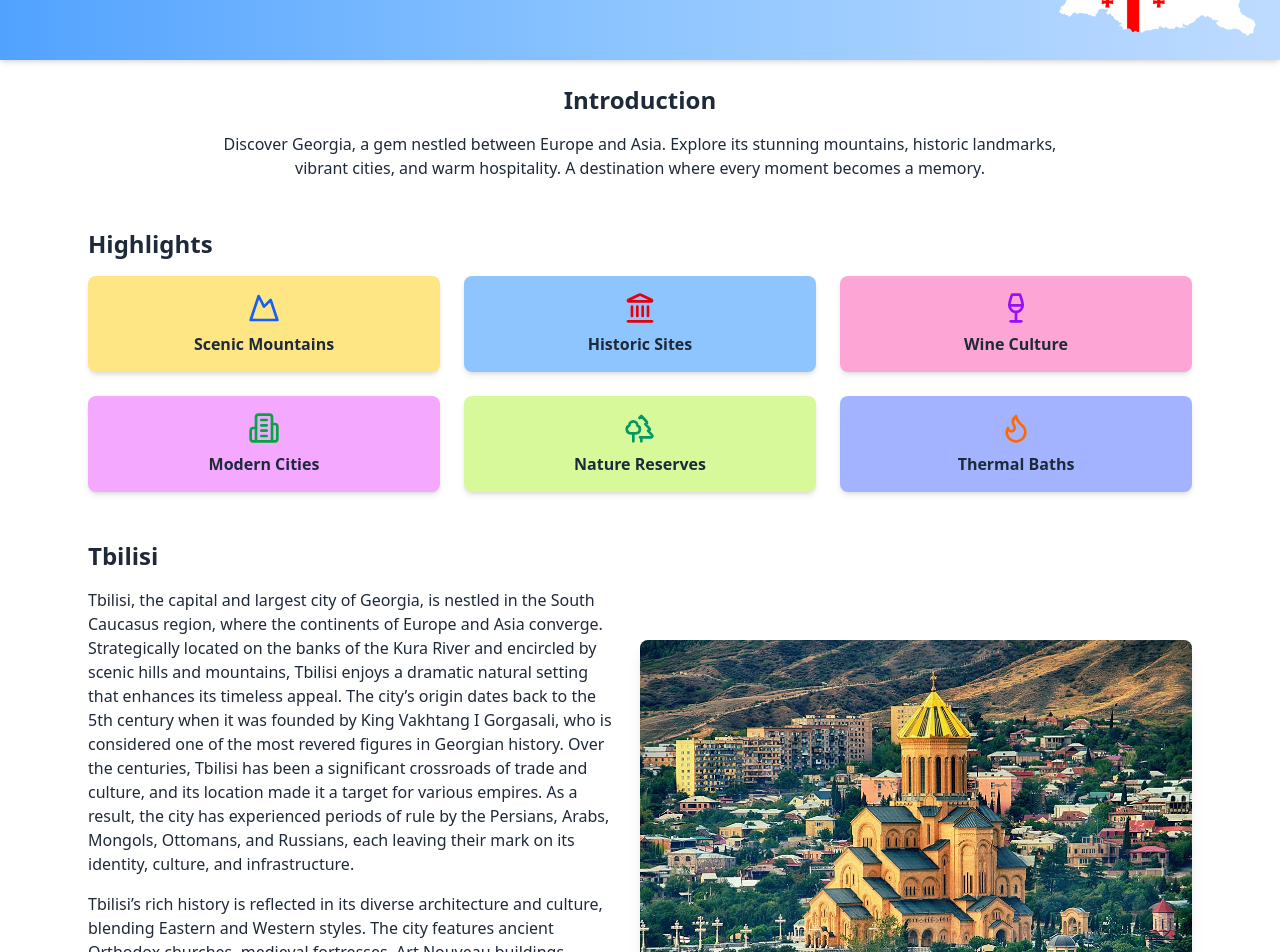
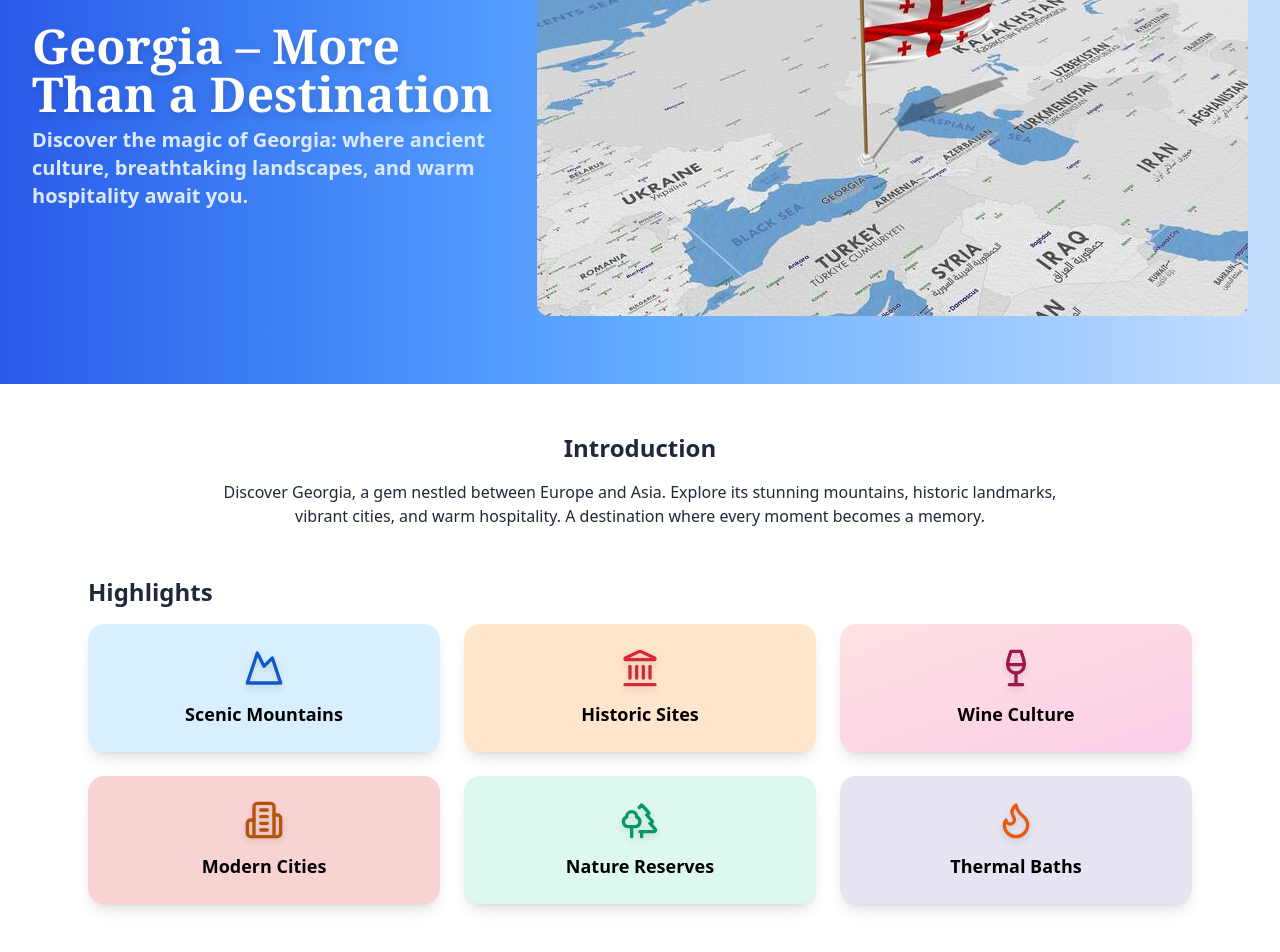
Before and after one commit to Eagleeye1811/mbbs-in-georgia, a React (Vite) app in the folder frontend/: page /AboutGeorgia in a window 1280 px wide. Shown: the part 180-1132 px from the top of the page. Built offline with nearby package versions, Linux system fonts and the light colour scheme.

Commit message:
edited about georgia page

```diff
--- a/frontend/src/pages/AboutGeorgia.jsx
+++ b/frontend/src/pages/AboutGeorgia.jsx
@@ -10,7 +10,7 @@ import {
 } from "lucide-react";
 
 
-import flag from "../assets/flagg.png"
+import flag from "../assets/flag2.jpg"
 import khinkali from "../assets/khinkali.jpg"
 import khachapuri from "../assets/khachapuri.webp";
 import lobio from "../assets/lobio.webp";
@@ -28,13 +28,25 @@ const AboutGeorgia = () => {
   return (
     <div className="bg-white text-gray-800 font-sans">
       {/* Header */}
-      <header className="bg-gradient-to-r from-blue-400 via-blue-300 to-blue-200 p-6 shadow-md flex justify-between items-center">
-        <h1 className="text-3xl font-bold font-serif">EXPLORE GEORGIA</h1>
-        <img
-          src={flag}
-          alt="Georgia Flag"
-          className="h-32 w-64"
-        />
+      <header className="relative overflow-hidden p-0 mb-6 min-h-[500px]">
+        {/* Decorative background */}
+        <div className="absolute inset-0 bg-gradient-to-r from-blue-700 via-blue-400 to-blue-200 opacity-90 z-0" />
+        {/* Content */}
+        <div className="relative z-20 flex flex-col md:flex-row items-center justify-between px-8 py-8">
+          <div className="text-left">
+            <h1 className="text-4xl md:text-5xl font-extrabold font-serif text-white drop-shadow-lg mb-2 animate-fade-in-down">
+              Georgia <span className="text-white">–</span> More Than a Destination
+            </h1>
+            <p className="text-lg md:text-xl text-blue-100 max-w-xl animate-fade-in-up font-bold">
+              Discover the magic of Georgia: where ancient culture, breathtaking landscapes, and warm hospitality await you.
+            </p>
+          </div>
+          <img
+            src={flag}
+            alt="Georgia Flag"
+            className="h-44 w-88 md:h-100 md:w-200 rounded-xl border-4 border-none ml-0 md:ml-8 mt-6 md:mt-0 animate-fade-in"
+          />
+        </div>
       </header>
 
       {/* Introduction */}
@@ -51,30 +63,36 @@ const AboutGeorgia = () => {
       <section className="p-6 max-w-6xl mx-auto">
         <h2 className="text-2xl font-semibold mb-4">Highlights</h2>
         <div className="grid grid-cols-2 md:grid-cols-3 gap-6 font-bold">
-          <div className="bg-amber-200 shadow-md p-4 rounded-lg flex flex-col items-center text-center hover:scale-105 transition-transform duration-200">
-            <Mountain className="w-8 h-8 text-blue-600 mb-2" />
-            <p>Scenic Mountains</p>
+          <div className="bg-[#D8EFFF] text-[#000000] shadow-lg  p-6 rounded-2xl flex flex-col items-center text-center hover:scale-105 hover: transition-all duration-300 ease-in-out cursor-pointer">
+            <Mountain className="w-10 h-10 text-[#0A58CA] mb-3 drop-shadow-md" />
+            <p className="font-semibold text-lg">Scenic Mountains</p>
           </div>
-          <div className="bg-blue-300 shadow-md p-4 rounded-lg flex flex-col items-center text-center hover:scale-105 transition-transform duration-200">
-            <Landmark className="w-8 h-8 text-red-600 mb-2" />
-            <p>Historic Sites</p>
+
+          <div className="bg-[#FFE5CC] text-[#000000] shadow-lg  p-6 rounded-2xl flex flex-col items-center text-center hover:scale-105 hover: transition-all duration-300 ease-in-out cursor-pointer">
+            <Landmark className="w-10 h-10 text-[#D72638] mb-3 drop-shadow-md" />
+            <p className="font-semibold text-lg">Historic Sites</p>
           </div>
-          <div className="bg-pink-300 shadow-md p-4 rounded-lg flex flex-col items-center text-center hover:scale-105 transition-transform duration-200">
-            <Wine className="w-8 h-8 text-purple-600 mb-2" />
-            <p>Wine Culture</p>
+
+          <div className="bg-gradient-to-br from-red-100 to-pink-200 text-[#000000] shadow-lg  p-6 rounded-2xl flex flex-col items-center text-center hover:scale-105 hover: transition-all duration-300 ease-in-out cursor-pointer">
+            <Wine className="w-10 h-10 text-[#9D174D] mb-3 drop-shadow-md" />
+            <p className="font-semibold text-lg">Wine Culture</p>
           </div>
-          <div className="bg-fuchsia-300 shadow-md p-4 rounded-lg flex flex-col items-center text-center hover:scale-105 transition-transform duration-200">
-            <Building2 className="w-8 h-8 text-green-600 mb-2" />
-            <p>Modern Cities</p>
+
+          <div className="bg-[#F9D3D3] text-[#000000] shadow-lg  p-6 rounded-2xl flex flex-col items-center text-center hover:scale-105 hover: transition-all duration-300 ease-in-out cursor-pointer">
+            <Building2 className="w-10 h-10 text-[#B45309] mb-3 drop-shadow-md" />
+            <p className="font-semibold text-lg">Modern Cities</p>
           </div>
-          <div className="bg-lime-200 shadow-md p-4 rounded-lg flex flex-col items-center text-center hover:scale-105 transition-transform duration-200">
-            <Trees className="w-8 h-8 text-emerald-600 mb-2" />
-            <p>Nature Reserves</p>
+
+          <div className="bg-[#ddf9ef] text-[#000000] shadow-lg  p-6 rounded-2xl flex flex-col items-center text-center hover:scale-105 hover: transition-all duration-300 ease-in-out cursor-pointer">
+            <Trees className="w-10 h-10 text-[#059669] mb-3 drop-shadow-md" />
+            <p className="font-semibold text-lg">Nature Reserves</p>
           </div>
-          <div className="bg-indigo-300 shadow-md p-4 rounded-lg flex flex-col items-center text-center hover:scale-105 transition-transform duration-200">
-            <Flame className="w-8 h-8 text-orange-500 mb-2" />
-            <p>Thermal Baths</p>
+
+          <div className="bg-[#E7E4F2] text-[#000000] shadow-lg p-6 rounded-2xl flex flex-col items-center text-center hover:scale-105 hover: transition-all duration-300 ease-in-out cursor-pointer">
+            <Flame className="w-10 h-10 text-[#EA580C] mb-3 drop-shadow-md" />
+            <p className="font-semibold text-lg">Thermal Baths</p>
           </div>
+
         </div>
       </section>
 
@@ -87,7 +105,7 @@ const AboutGeorgia = () => {
               Tbilisi, the capital and largest city of Georgia, is nestled in the South Caucasus region, where the continents of Europe and Asia converge. Strategically located on the banks of the Kura River and encircled by scenic hills and mountains, Tbilisi enjoys a dramatic natural setting that enhances its timeless appeal. The city’s origin dates back to the 5th century when it was founded by King Vakhtang I Gorgasali, who is considered one of the most revered figures in Georgian history. Over the centuries, Tbilisi has been a significant crossroads of trade and culture, and its location made it a target for various empires. As a result, the city has experienced periods of rule by the Persians, Arabs, Mongols, Ottomans, and Russians, each leaving their mark on its identity, culture, and infrastructure.
             </p>
             <p className="mt-4">
-              Tbilisi’s rich history is reflected in its diverse architecture and culture, blending Eastern and Western styles. The city features ancient Orthodox churches, medieval fortresses, Art Nouveau buildings, Soviet-era blocks, and modern landmarks like the Bridge of Peace. Its Old Town, with narrow streets, colorful balconies, and historic sulphur baths, highlights the city's mix of tradition and innovation, showcasing Tbilisi’s unique charm and resilience.
+              Tbilisi’s rich history is reflected in its diverse architecture and culture, blending Eastern and Western styles. The city features ancient Orthodox churches, medieval fortresses, Art Nouveau buildings, Soviet-era blocks, and modern landmarks like the Bridge of Peace.
             </p>
           </div>
           <img
@@ -99,7 +117,7 @@ const AboutGeorgia = () => {
           />
         </div>
         <p className="mt-4">
-          Today, Tbilisi stands as a vibrant cultural hub and cosmopolitan center in the region. It is home to numerous theaters, art galleries, museums, and cultural festivals that celebrate both its national heritage and its global connections. The city's nightlife is lively and diverse, with a mix of traditional Georgian taverns and trendy clubs that cater to a growing international audience. Food and wine are integral to the city’s identity—Georgian cuisine is known for its bold flavors and warm hospitality, while the country’s wine tradition is among the oldest in the world.
+          Today, Tbilisi stands as a vibrant cultural hub and cosmopolitan center in the region. It is home to numerous theaters, art galleries, museums, and cultural festivals that celebrate both its national heritage and its global connections. The city's nightlife is lively and diverse, with a mix of traditional Georgian taverns and trendy clubs that cater to a growing international audience. Food and wine are integral to the city’s identity—Georgian cuisine is known for its bold flavors and warm hospitality, while the country’s wine tradition is among the oldest in the world. Its Old Town, with narrow streets, colorful balconies, and historic sulphur baths, highlights the city's mix of tradition and innovation, showcasing Tbilisi’s unique charm and resilience.
         </p>
       </section>
 
```
